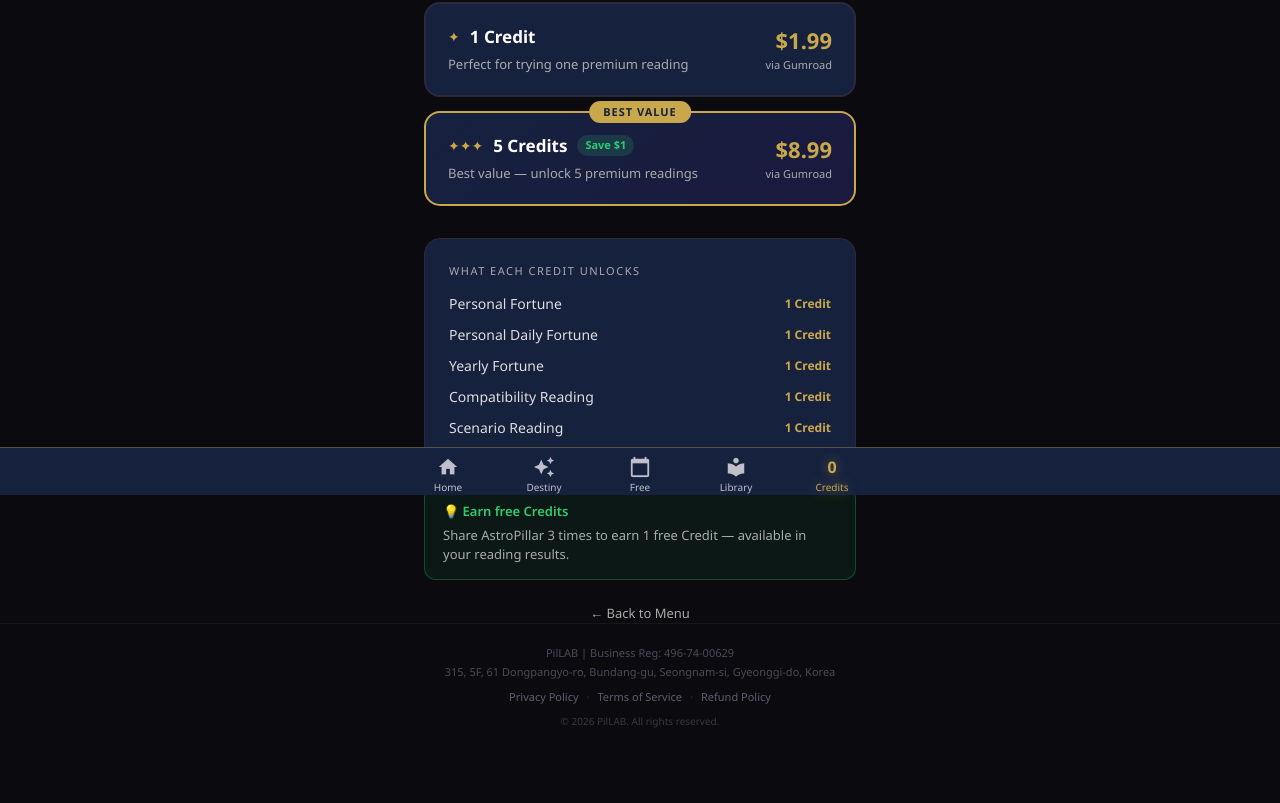
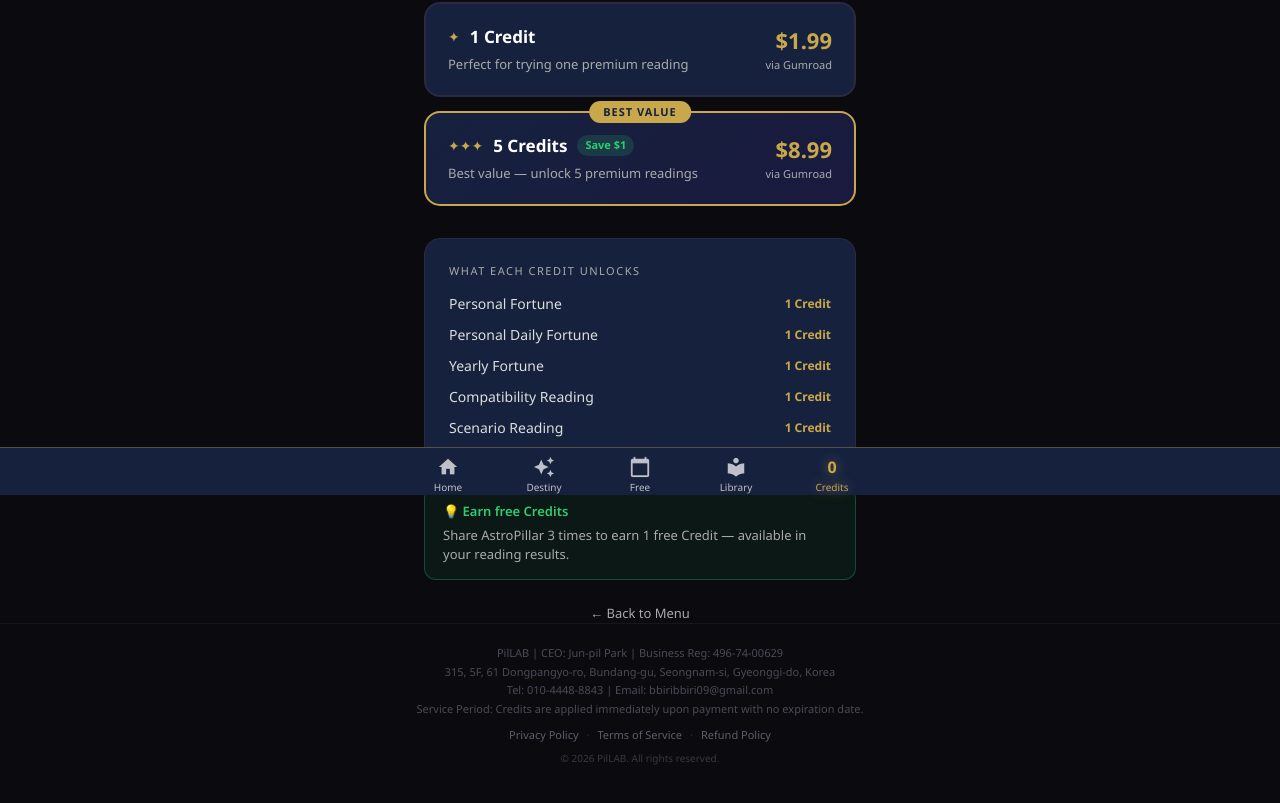
Before and after one commit to hellojunpil/astropillar-nextjs, a Next.js app: page /buy in a window 1280 px wide. Shown: the part 305-1108 px from the top of the page. Built offline with nearby package versions, Linux system fonts and the light colour scheme; no server answers; the database is empty; sample sign-in values are in the browser's storage.

Commit message:
footer: 카카오페이 심사 보완 — 대표자/전화/이메일/서비스 제공 기간 추가

```diff
--- a/src/components/LegalFooter.tsx
+++ b/src/components/LegalFooter.tsx
@@ -10,17 +10,17 @@
     en: {
       privacy: 'Privacy Policy', terms: 'Terms of Service', refund: 'Refund Policy',
       copy: `© ${new Date().getFullYear()} PilLAB. All rights reserved.`,
-      biz: 'PilLAB | Business Reg: 496-74-00629\n315, 5F, 61 Dongpangyo-ro, Bundang-gu, Seongnam-si, Gyeonggi-do, Korea',
+      biz: 'PilLAB | CEO: Jun-pil Park | Business Reg: 496-74-00629\n315, 5F, 61 Dongpangyo-ro, Bundang-gu, Seongnam-si, Gyeonggi-do, Korea\nTel: 010-4448-8843 | Email: bbiribbiri09@gmail.com\nService Period: Credits are applied immediately upon payment with no expiration date.',
     },
     ko: {
       privacy: '개인정보처리방침', terms: '이용약관', refund: '환불정책',
       copy: `© ${new Date().getFullYear()} 필랩(PilLAB). All rights reserved.`,
-      biz: '상호: 필랩(PilLAB) | 사업자등록번호: 496-74-00629\n주소: 경기도 성남시 분당구 동판교로 61, 5층 504,505호 내 315 (백현동, 자유퍼스트프라자2)',
+      biz: '상호: 필랩(PilLAB) | 대표자: 박준필 | 사업자등록번호: 496-74-00629\n주소: 경기도 성남시 분당구 동판교로 61, 5층 504,505호 내 315 (백현동, 자유퍼스트프라자2)\n대표전화: 010-4448-8843 | 대표이메일: bbiribbiri09@gmail.com\n서비스 제공 기간: 크레딧 — 결제 즉시 지급, 유효기간 없음 (서비스 종료 시 소멸)',
     },
     ja: {
       privacy: 'プライバシーポリシー', terms: '利用規約', refund: '返金ポリシー',
       copy: `© ${new Date().getFullYear()} PilLAB. All rights reserved.`,
-      biz: 'PilLAB | 事業者番号: 496-74-00629\n住所: 韓国 京畿道城南市盆唐区東板橋路61, 5階504,505号内315',
+      biz: 'PilLAB | 代表者: 朴俊弼 | 事業者番号: 496-74-00629\n住所: 韓国 京畿道城南市盆唐区東板橋路61, 5階504,505号内315\nTel: 010-4448-8843 | Email: bbiribbiri09@gmail.com\nサービス提供期間: クレジット — 決済完了後すぐに付与、有効期限なし',
     },
   }
   const l = labels[locale as keyof typeof labels] ?? labels.en
```
